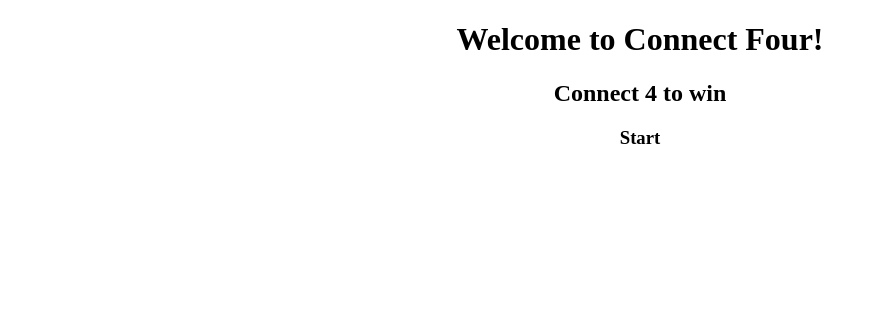
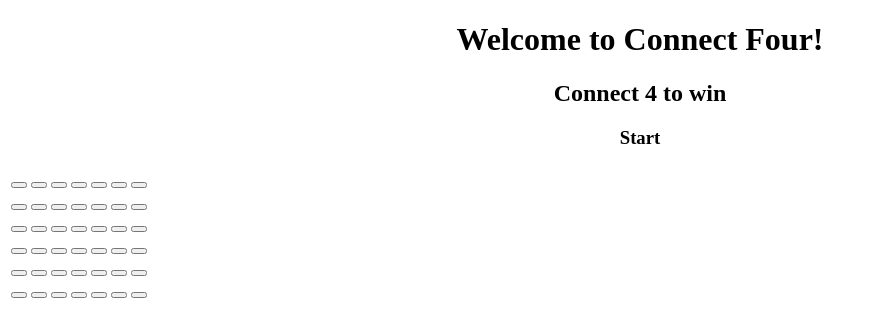
Before and after one commit to Brienyll/Connect4, a plain HTML site: page main.html in a window 1280 px wide. Shown: the whole page, without its empty margins (0-873 px from the left). Drawn offline with nearby package versions, Linux system fonts and the light colour scheme.

Commit message:
added table buttons

```diff
--- a/main.html
+++ b/main.html
@@ -12,5 +12,62 @@
             <h2>Connect 4 to win</h2>
             <h3>Start</h3>
         </div>
+
+        <table class="board">
+            <tr>
+                <td><button type="button"></button></td>
+                <td><button type="button"></button></td>
+                <td><button type="button"></button></td>
+                <td><button type="button"></button></td>
+                <td><button type="button"></button></td>
+                <td><button type="button"></button></td>
+                <td><button type="button"></button></td>
+            </tr>
+            <tr>
+                <td><button type="button"></button></td>
+                <td><button type="button"></button></td>
+                <td><button type="button"></button></td>
+                <td><button type="button"></button></td>
+                <td><button type="button"></button></td>
+                <td><button type="button"></button></td>
+                <td><button type="button"></button></td>
+            </tr>
+            <tr>
+                <td><button type="button"></button></td>
+                <td><button type="button"></button></td>
+                <td><button type="button"></button></td>
+                <td><button type="button"></button></td>
+                <td><button type="button"></button></td>
+                <td><button type="button"></button></td>
+                <td><button type="button"></button></td>
+            </tr>
+            <tr>
+                <td><button type="button"></button></td>
+                <td><button type="button"></button></td>
+                <td><button type="button"></button></td>
+                <td><button type="button"></button></td>
+                <td><button type="button"></button></td>
+                <td><button type="button"></button></td>
+                <td><button type="button"></button></td>
+            </tr>
+            <tr>
+                <td><button type="button"></button></td>
+                <td><button type="button"></button></td>
+                <td><button type="button"></button></td>
+                <td><button type="button"></button></td>
+                <td><button type="button"></button></td>
+                <td><button type="button"></button></td>
+                <td><button type="button"></button></td>
+            </tr>
+            <tr>
+                <td><button type="button"></button></td>
+                <td><button type="button"></button></td>
+                <td><button type="button"></button></td>
+                <td><button type="button"></button></td>
+                <td><button type="button"></button></td>
+                <td><button type="button"></button></td>
+                <td><button type="button"></button></td>
+            </tr>
+        </table>
     </body>
 </html>
```
